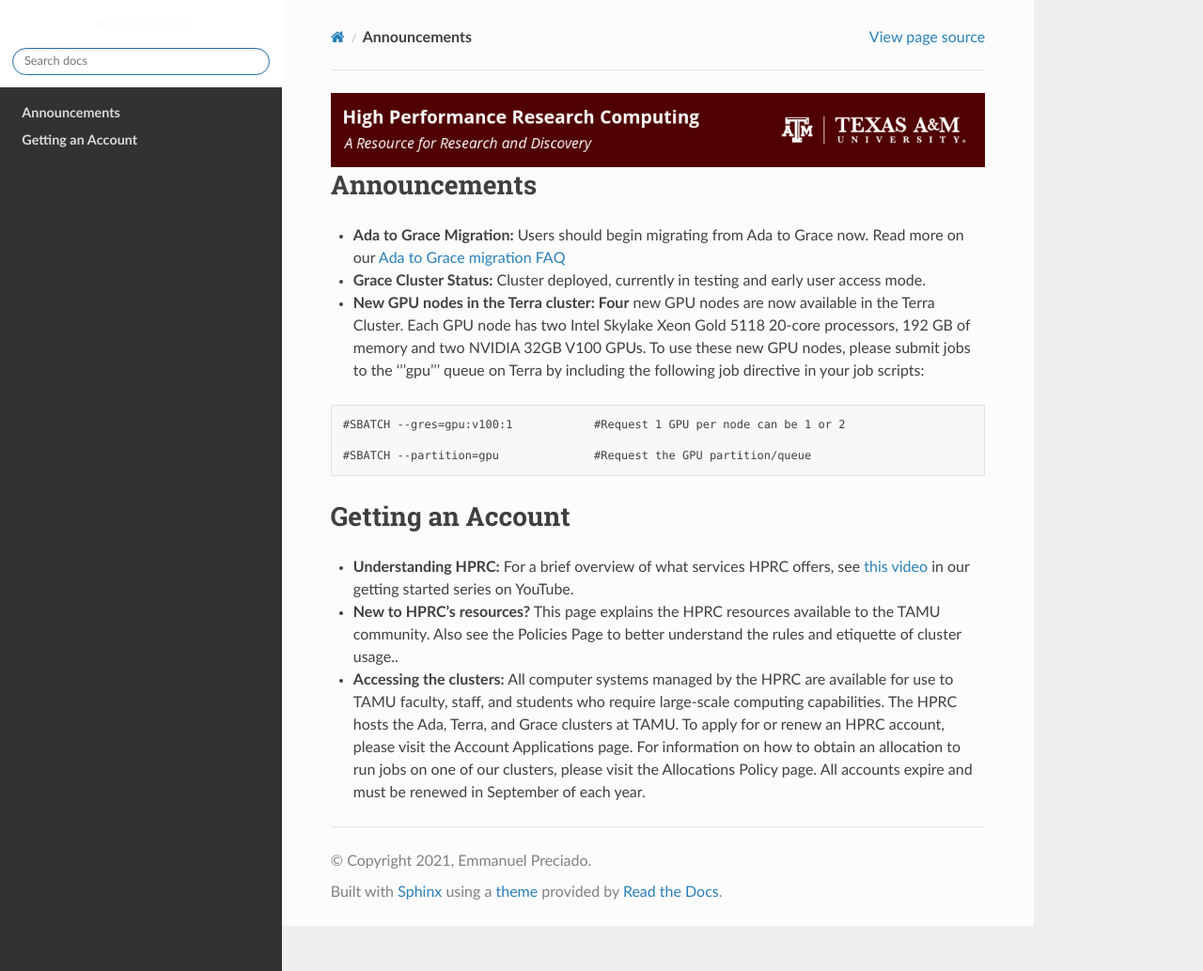
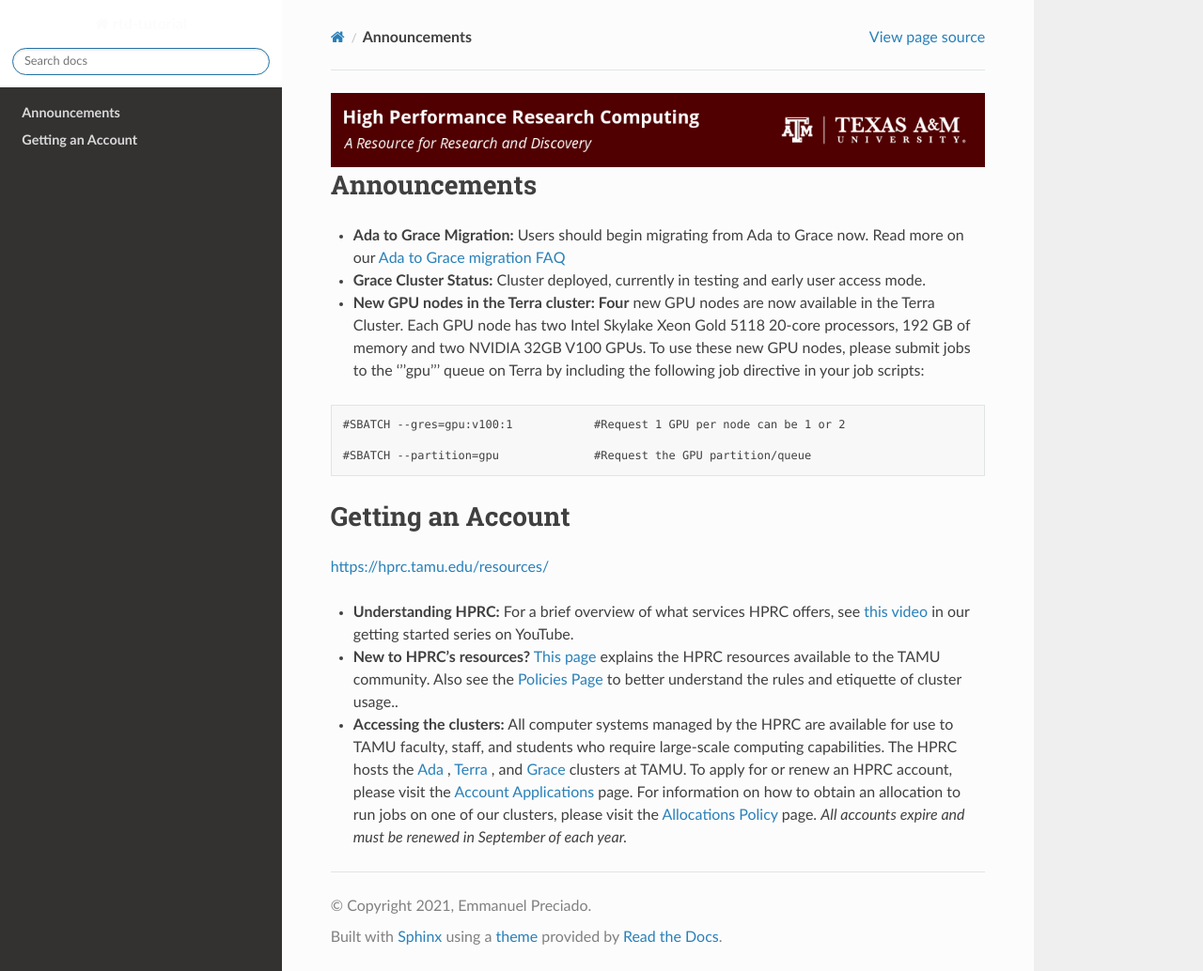
Before and after one commit to EmmanuelDej/rtd-tutorial, a Sphinx documentation site: the page built from docs/index.rst, in a window 1280 px wide and 1034 px high. Shown: the whole window at 94% size. Built offline with Sphinx 7.4.7 and the Read the Docs theme 2.0.0, drawn with Linux system fonts in a browser that asks for light colours; some of the changed lines change nothing that is shown.

Commit message:
Update index.rst

```diff
--- a/docs/index.rst
+++ b/docs/index.rst
@@ -27,7 +27,8 @@
 
 **Getting an Account**
 ================
+https://hprc.tamu.edu/resources/
 
 * **Understanding HPRC:** For a brief overview of what services HPRC offers, see `this video <https://www.youtube.com/watch?v=rfqtDigwgMg&list=PLHR4HLly3i4YrkNWcUE77t8i-AkwN5AN8>`_ in our getting started series on YouTube.
-* **New to HPRC's resources?** This page explains the HPRC resources available to the TAMU community. Also see the Policies Page to better understand the rules and etiquette of cluster usage..
-* **Accessing the clusters:** All computer systems managed by the HPRC are available for use to TAMU faculty, staff, and students who require large-scale computing capabilities. The HPRC hosts the Ada, Terra, and Grace clusters at TAMU. To apply for or renew an HPRC account, please visit the Account Applications page. For information on how to obtain an allocation to run jobs on one of our clusters, please visit the Allocations Policy page. All accounts expire and must be renewed in September of each year.
+* **New to HPRC's resources?** `This page <https://hprc.tamu.edu/resources/>`_ explains the HPRC resources available to the TAMU community. Also see the `Policies Page <https://hprc.tamu.edu/policies/>`_ to better understand the rules and etiquette of cluster usage..
+* **Accessing the clusters:** All computer systems managed by the HPRC are available for use to TAMU faculty, staff, and students who require large-scale computing capabilities. The HPRC hosts the `Ada <https://hprc.tamu.edu/wiki/Ada>`_ , `Terra <https://hprc.tamu.edu/wiki/Terra>`_ , and `Grace <https://hprc.tamu.edu/wiki/Grace:Intro>`_  clusters at TAMU. To apply for or renew an HPRC account, please visit the `Account Applications <https://hprc.tamu.edu/apply/>`_  page. For information on how to obtain an allocation to run jobs on one of our clusters, please visit the `Allocations Policy <https://hprc.tamu.edu/policies/allocations.html>`_  page. *All accounts expire and must be renewed in September of each year.*
```
